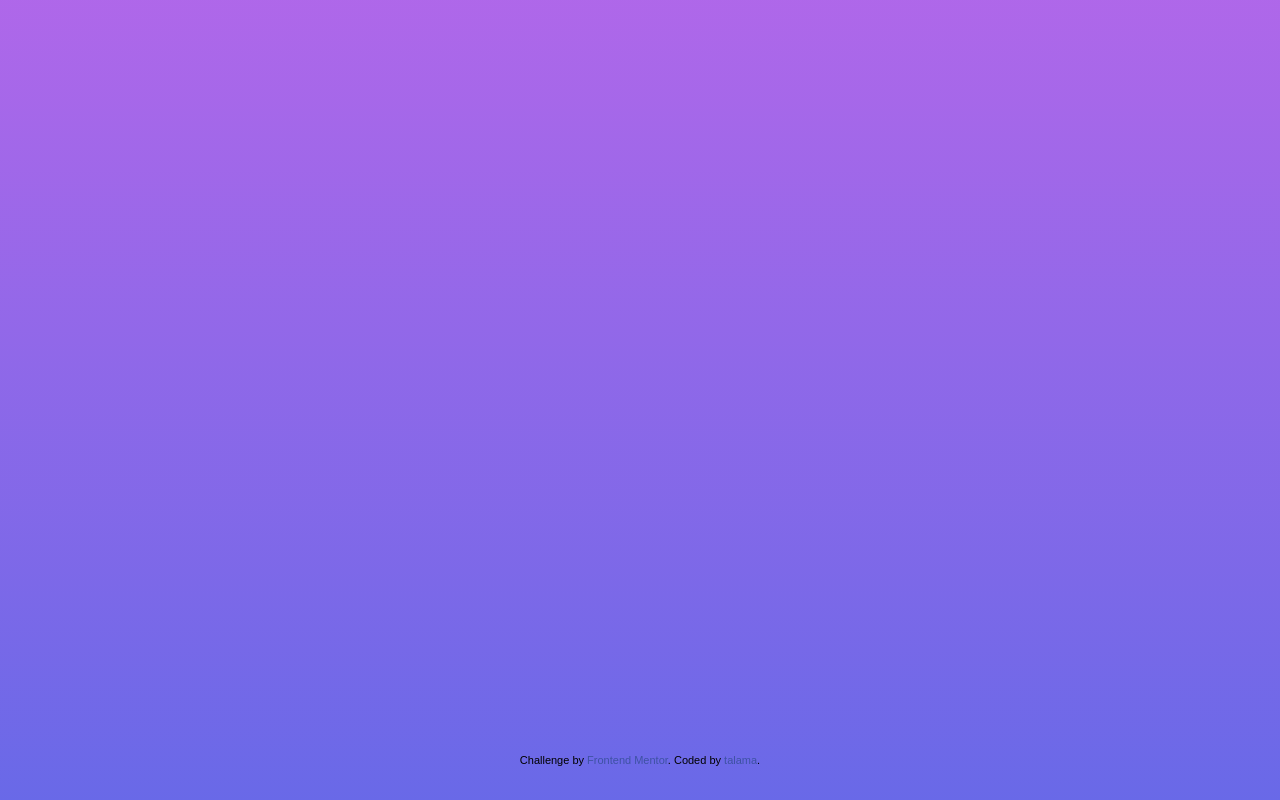
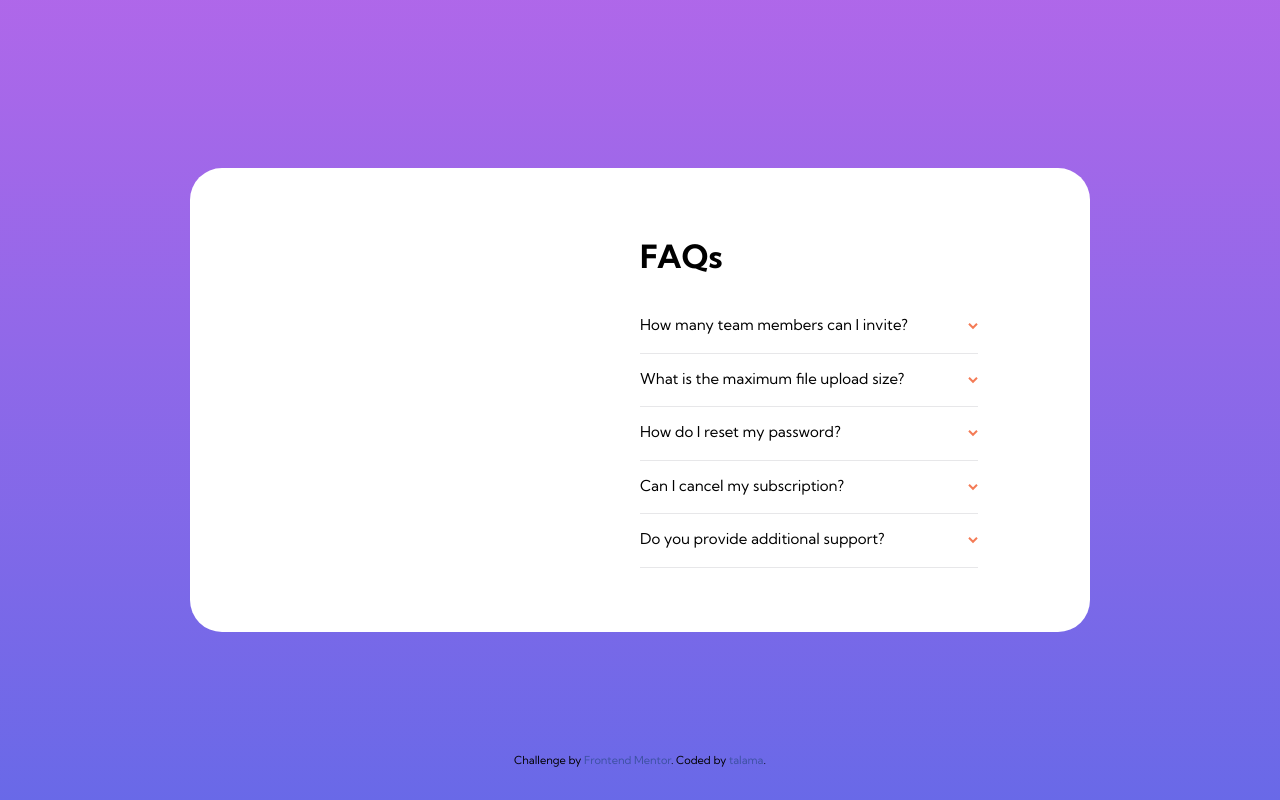
Before and after one commit to talama/FM-accordionCard, a website built with Vite: page index.html in a window 1280 px wide. Built offline with nearby package versions, Linux system fonts and the light colour scheme; files whose address does not match are found by name.

Commit message:
feat: faq accordion

```diff
--- a/index.html
+++ b/index.html
@@ -27,6 +27,101 @@
     <title>Frontend Mentor. FAQ Accordion Card</title>
   </head>
   <body>
+    <main class="faq">
+      <div class="faq__logo"></div>
+      <div class="faq__section">
+        <h1 class="faq__title">
+          <abbr title="Frequently Asked Questions">FAQ</abbr>s
+        </h1>
+        <dl class="faq__content">
+          <div class="faq__item">
+            <dt>
+              <button
+                type="button"
+                aria-expanded="false"
+                aria-controls="faq__desc--1"
+              >
+                How many team members can I invite?
+              </button>
+            </dt>
+            <dd>
+              <div id="faq__desc--1" class="faq__desc">
+                You can invite up to 2 additional users on the Free plan. There
+                is no limit on team members for the Premium plan.
+              </div>
+            </dd>
+          </div>
+          <div class="faq__item">
+            <dt>
+              <button
+                type="button"
+                aria-expanded="false"
+                aria-controls="faq__desc--2"
+              >
+                What is the maximum file upload size?
+              </button>
+            </dt>
+            <dd>
+              <div id="faq__desc--2" class="faq__desc">
+                No more than 2GB. All files in your account must fit your
+                allotted storage space.
+              </div>
+            </dd>
+          </div>
+          <div class="faq__item">
+            <dt>
+              <button
+                type="button"
+                aria-expanded="false"
+                aria-controls="faq__desc--3"
+              >
+                How do I reset my password?
+              </button>
+            </dt>
+            <dd>
+              <div id="faq__desc--3" class="faq__desc">
+                Click “Forgot password” from the login page or “Change password”
+                from your profile page. A reset link will be emailed to you.
+              </div>
+            </dd>
+          </div>
+          <div class="faq__item">
+            <dt>
+              <button
+                type="button"
+                aria-expanded="false"
+                aria-controls="faq__desc--4"
+              >
+                Can I cancel my subscription?
+              </button>
+            </dt>
+            <dd>
+              <div id="faq__desc--4" class="faq__desc">
+                Yes! Send us a message and we’ll process your request no
+                questions asked.
+              </div>
+            </dd>
+          </div>
+          <div class="faq__item">
+            <dt>
+              <button
+                type="button"
+                aria-expanded="false"
+                aria-controls="faq__desc--5"
+              >
+                Do you provide additional support?
+              </button>
+            </dt>
+            <dd>
+              <div id="faq__desc--5" class="faq__desc faq__desc--5">
+                Chat and email support is available 24/7. Phone lines are open
+                during normal business hours.
+              </div>
+            </dd>
+          </div>
+        </dl>
+      </div>
+    </main>
     <footer>
       <p class="attribution">
         Challenge by
@@ -35,5 +130,6 @@
         >. Coded by <a href="https://github.com/talama">talama</a>.
       </p>
     </footer>
+    <script src="main.js"></script>
   </body>
 </html>
--- /dev/null
+++ b/main.js
@@ -0,0 +1,20 @@
+window.addEventListener("load", () => {
+  const buttons = document.querySelectorAll(
+    "button[aria-expanded][aria-controls]"
+  );
+  buttons.forEach((btn) => setUp(btn));
+});
+
+function setUp(btn) {
+  btn.addEventListener("click", () => {
+    const btnId = btn.getAttribute("aria-controls");
+    const content = document.getElementById(btnId);
+    if (btn.getAttribute("aria-expanded") === "false") {
+      content.style.display = "block";
+      btn.setAttribute("aria-expanded", "true");
+    } else {
+      content.style.display = "none";
+      btn.setAttribute("aria-expanded", false);
+    }
+  });
+}
--- a/style.css
+++ b/style.css
@@ -4,7 +4,7 @@
   font-family: "Kumbh Sans";
   font-style: normal;
   font-weight: 400;
-  src: url("./assets/fontskumbh-sans-v20-latin-regular.woff2") format("woff2");
+  src: url("./assets/fonts/kumbh-sans-v20-latin-regular.woff2") format("woff2");
 }
 
 @font-face {
@@ -12,7 +12,7 @@
   font-family: "Kumbh Sans";
   font-style: normal;
   font-weight: 700;
-  src: url("./assets/fontskumbh-sans-v20-latin-700.woff2") format("woff2");
+  src: url("./assets/fonts/kumbh-sans-v20-latin-700.woff2") format("woff2");
 }
 
 /* Custom Properties */
@@ -24,6 +24,8 @@
   --clr-neutral-100: hsl(237, 12%, 33%);
   --clr-neutral-200: hsl(240, 6%, 59%);
   --clr-neutral-300: hsl(240, 5%, 91%);
+
+  --white: hsl(0, 0%, 100%);
 
   --clr-gradient: linear-gradient(
     to bottom,
@@ -37,7 +39,7 @@
   --fw-bold: 700;
 
   --fs-400: 0.75rem;
-  --fs-500: 1rem;
+  --fs-500: 0.9375rem;
   --fs-700: 2rem;
 }
 
@@ -81,12 +83,75 @@ select {
 body {
   font-family: var(--ff-primary);
   font-weight: var(--fw-regular);
-  font-size: var(--fs-400);
   background: var(--clr-gradient);
-  background-repeat: no-repeat;
 
   display: grid;
   place-content: center;
+}
+
+.faq {
+  width: 900px;
+  background: var(--white);
+  border-radius: 2rem;
+  display: grid;
+  grid-template-columns: 1fr 1fr;
+}
+
+.faq__section {
+  display: grid;
+  gap: 2rem;
+  margin: 4rem 7rem 4rem 0;
+}
+
+.faq__title abbr {
+  text-decoration: none;
+}
+
+.faq__content {
+  display: grid;
+  gap: 0.75rem;
+}
+
+.faq__content button {
+  position: relative;
+  width: 100%;
+  text-align: left;
+  font-size: var(--fs-500);
+  border: none;
+  border-bottom: 1px solid var(--clr-neutral-300);
+  padding: 0 0 1rem 0;
+  background: transparent;
+}
+
+.faq__content button[aria-expanded="true"] {
+  font-weight: var(--fw-bold);
+  border: none;
+  padding: 0 0 0.5rem 0;
+}
+
+.faq__content button::after {
+  position: absolute;
+  right: 0;
+  content: url("./assets/imgs/icon-arrow-down.svg");
+}
+
+.faq__content button[aria-expanded="true"]::after {
+  transform: rotate(180deg);
+}
+
+.faq__content button:hover,
+.faq__content button:focus {
+  color: var(--clr-primary-red);
+  cursor: pointer;
+  outline: none;
+}
+
+.faq__desc {
+  display: none;
+  font-size: var(--fs-400);
+  color: var(--clr-neutral-200);
+  padding: 0 1rem 1rem 0;
+  border-bottom: 1px solid var(--clr-neutral-300);
 }
 
 /* Attribution */
```
